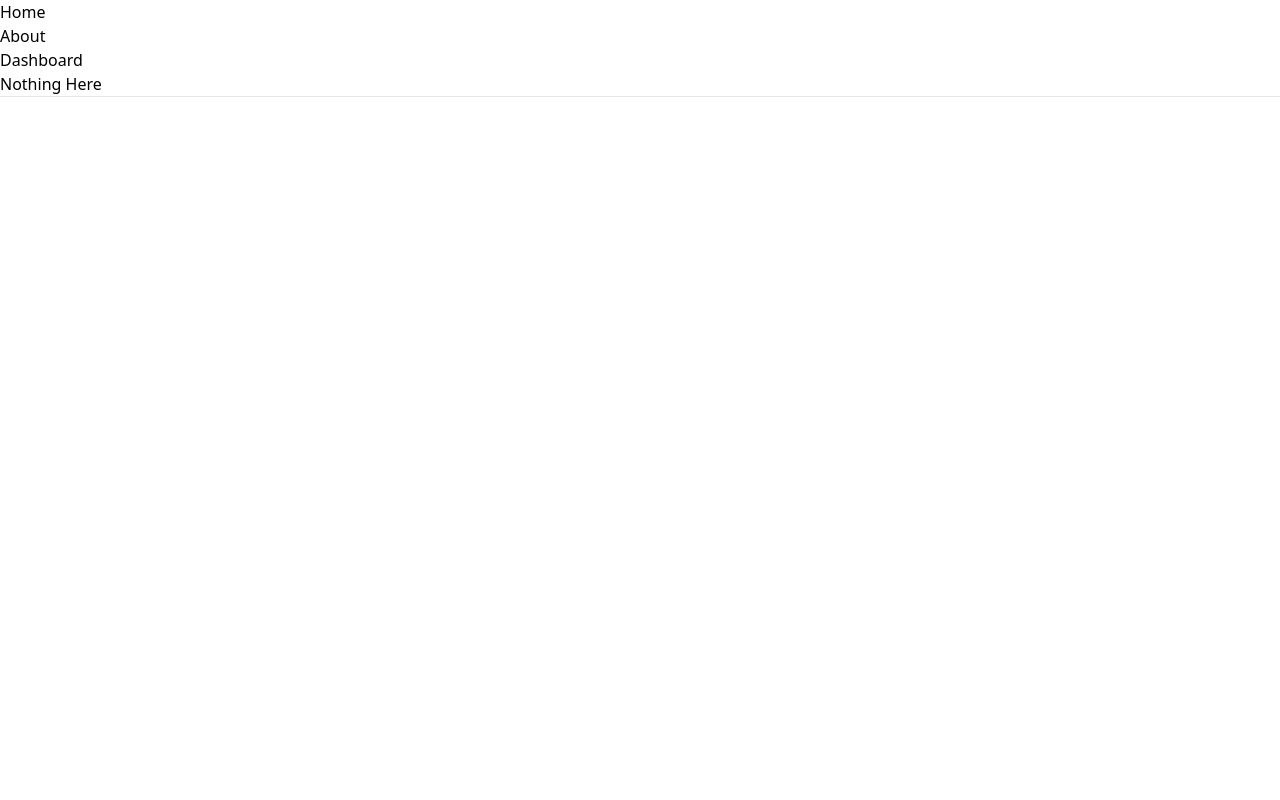
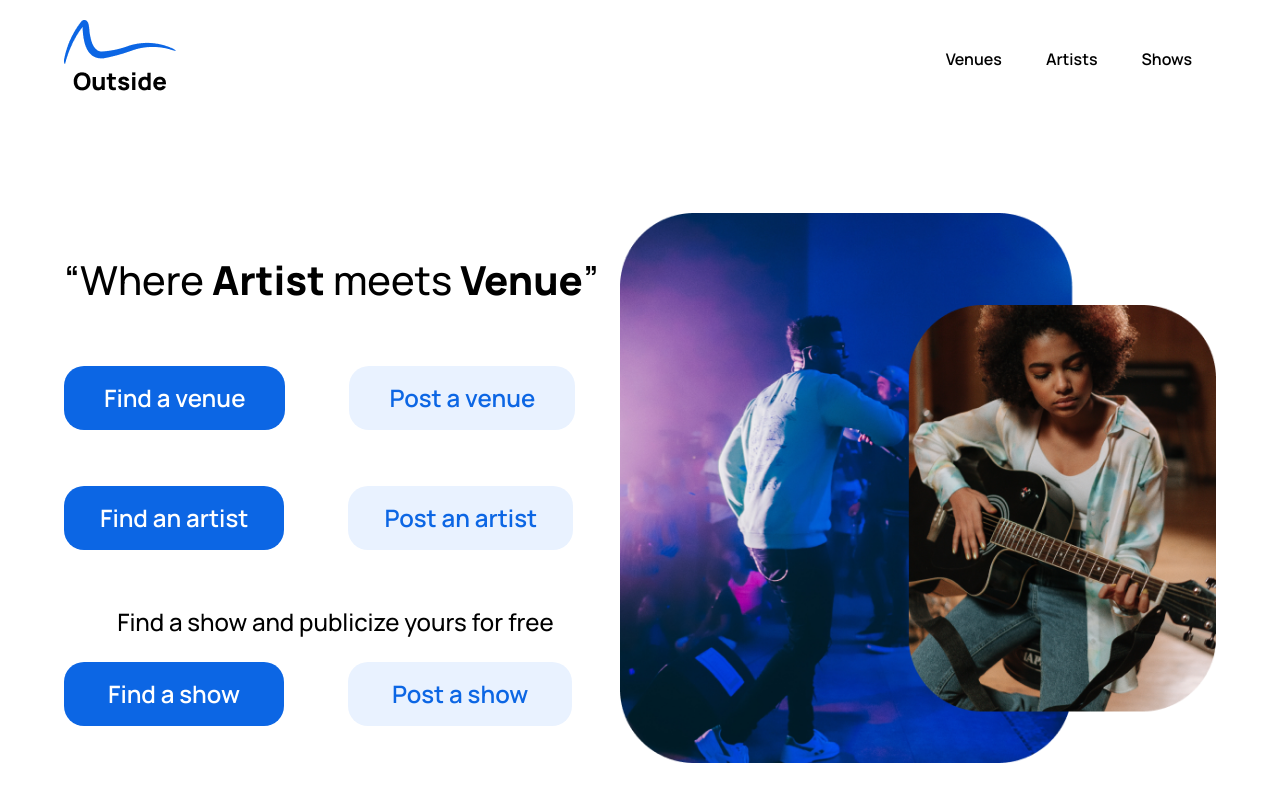
Before and after one commit to devcareer/Project-outside, a React (Vite) app: page / in a window 1280 px wide. Shown: the top 800 px of the page. Built offline with nearby package versions, Linux system fonts and the light colour scheme.

Commit message:
Add: landing page component

```diff
--- a/index.html
+++ b/index.html
@@ -3,6 +3,9 @@
   <head>
     <meta charset="UTF-8" />
     <link rel="icon" type="image/svg+xml" href="/vite.svg" />
+    <link rel="preconnect" href="https://fonts.googleapis.com">
+    <link rel="preconnect" href="https://fonts.gstatic.com" crossorigin>
+    <link href="https://fonts.googleapis.com/css2?family=Manrope:wght@200;300;400;500;600;700;800&display=swap" rel="stylesheet">
     <meta name="viewport" content="width=device-width, initial-scale=1.0" />
     <title>Vite + React</title>
   </head>
--- a/src/App.jsx
+++ b/src/App.jsx
@@ -11,14 +11,15 @@ import {
 } from "react-router-dom";
 
 import Layout from "./Layouts/DefaultLayout";
+import Home from "./pages/Home/Homepage";
 
 function App() {
   return (
-    <div className="App">
+    <div className="App w-full">
       <Routes>
         <Route path="/" element={<Layout />}>
-          {/* <Route index element={<Home />} />
-          <Route path="about" element={<About />} /> */}
+          <Route index element={<Home />} />
+          {/* <Route path="about" element={<About />} /> */}
           {/* <Route path="dashboard" element={<Dashboard />} /> */}
 
           {/* Using path="*"" means "match anything", so this route
--- a/src/Layouts/DefaultLayout.jsx
+++ b/src/Layouts/DefaultLayout.jsx
@@ -1,34 +1,23 @@
 import React from "react";
-import { Link, Outlet } from "react-router-dom";
+import { Outlet } from "react-router-dom";
+import Header from '../components/Header';
+import Footer from '../components/Footer';
 
 function Layout() {
   return (
     <div>
       {/* A "layout route" is a good place to put markup you want to
               share across all the pages on your site, like navigation. */}
-      <nav>
-        <ul>
-          <li>
-            <Link to="/">Home</Link>
-          </li>
-          <li>
-            <Link to="/about">About</Link>
-          </li>
-          <li>
-            <Link to="/dashboard">Dashboard</Link>
-          </li>
-          <li>
-            <Link to="/nothing-here">Nothing Here</Link>
-          </li>
-        </ul>
-      </nav>
 
-      <hr />
+      <Header />
+
+      {/* <hr /> */}
 
       {/* An <Outlet> renders whatever child route is currently active,
               so you can think about this <Outlet> as a placeholder for
               the child routes we defined above. */}
       <Outlet />
+      <Footer />
     </div>
   );
 }
--- /dev/null
+++ b/src/components/Footer.jsx
@@ -0,0 +1,9 @@
+import React from 'react'
+
+function Footer() {
+  return (
+    <div className='text-sm font-medium px-16 pb-10 pt-40'>DevCareer team-frontend-four ©{new Date().getFullYear()}</div>
+  )
+}
+
+export default Footer
--- /dev/null
+++ b/src/components/Header.jsx
@@ -0,0 +1,25 @@
+import React from "react";
+import logo from '../assets/logo.png';
+import { Link } from "react-router-dom";
+
+
+export default function Header() {
+    return (
+        <nav className="px-16 py-5 flex justify-between items-center ">
+            <span>
+                <Link to="/" > <img src={logo} className=" w-28" /> </Link>
+            </span>
+            <ul className="flex capitalize text-base text-black font-semibold">
+                <li className="pr-11">
+                    <Link to="/venues">Venues</Link>
+                </li>
+                <li className="pr-11">
+                    <Link to="/artists">Artists</Link>
+                </li>
+                <li className="pr-6">
+                    <Link to="/shows">Shows</Link>
+                </li>
+            </ul>
+        </nav>
+    )
+}
--- a/src/index.css
+++ b/src/index.css
@@ -1,3 +1,11 @@
 @tailwind base;
 @tailwind components;
 @tailwind utilities;
+
+
+
+@layer base {
+    html {
+        font-family: 'Manrope', sans-serif;
+    }
+}
--- /dev/null
+++ b/src/pages/Home/Homepage.css
@@ -0,0 +1,20 @@
+.landing-image {
+    width: 37.25rem;
+    height: 34.375rem;
+}
+
+.find {
+    background-color: #0C66E4;
+    border-radius: 1.25rem;
+    color: #ffffff;
+}
+
+.post {
+    color: #0C66E4;
+    background-color: #E9F2FF;
+    border-radius: 1.25rem;
+}
+
+.big {
+    font-size: 40px;
+}
--- /dev/null
+++ b/src/pages/Home/Homepage.jsx
@@ -0,0 +1,33 @@
+import React from "react";
+import Header from "../../components/Header";
+import image from '../../assets/landing-img.png';
+import '../../pages/Home/Homepage.css';
+
+
+export default function Home() {
+    return (
+        <div className="mx-auto text-center max-w-screen-2xl px-16 pt-24 flex justify-between items-center">
+            {/* <div > */}
+            <div className="">
+                    <h1 className="big font-medium">“Where <span className="font-extrabold">Artist</span> meets <span className="font-extrabold">Venue</span>”</h1>
+                    <div className="flex gap-16 text-2xl font-semibold pt-14">
+                        <a href="#" className="find py-4 px-10"><div>Find a venue</div></a>
+                        <a href="#" className="post py-4 px-10"><div>Post a venue</div></a>
+                    </div>
+                    <div className="text-2xl flex gap-16 font-semibold pt-14">
+                        <a href="#" className="find py-4 px-9"><div>Find an artist</div></a>
+                        <a href="#" className="post py-4 px-9"><div>Post an artist</div></a>
+                    </div>
+                    <p className="text-2xl font-medium pl-2 pt-14">Find a show and publicize yours for free</p>
+                    <div className="text-2xl flex items-center gap-16 font-semibold pt-6">
+                        <a href="#" className="find py-4 px-11"><div>Find a show</div></a>
+                        <a href="#" className="post py-4 px-11"><div>Post a show</div></a>
+                    </div>
+                </div>
+                <div>
+                    <img src={image} className="landing-image" />
+                </div>
+            {/* </div> */}
+        </div>
+    )
+}
--- a/tailwind.config.cjs
+++ b/tailwind.config.cjs
@@ -6,6 +6,9 @@ module.exports = {
   ],
   theme: {
     extend: {},
+    fontFamily: {
+      'sans': ['Manrope', 'sans-serif']
+    },
   },
   plugins: [],
 }
```
Also changed, not shown: src/assets/landing-img.png (added), src/assets/logo.png (added), src/pages/Homepage.js (deleted).
